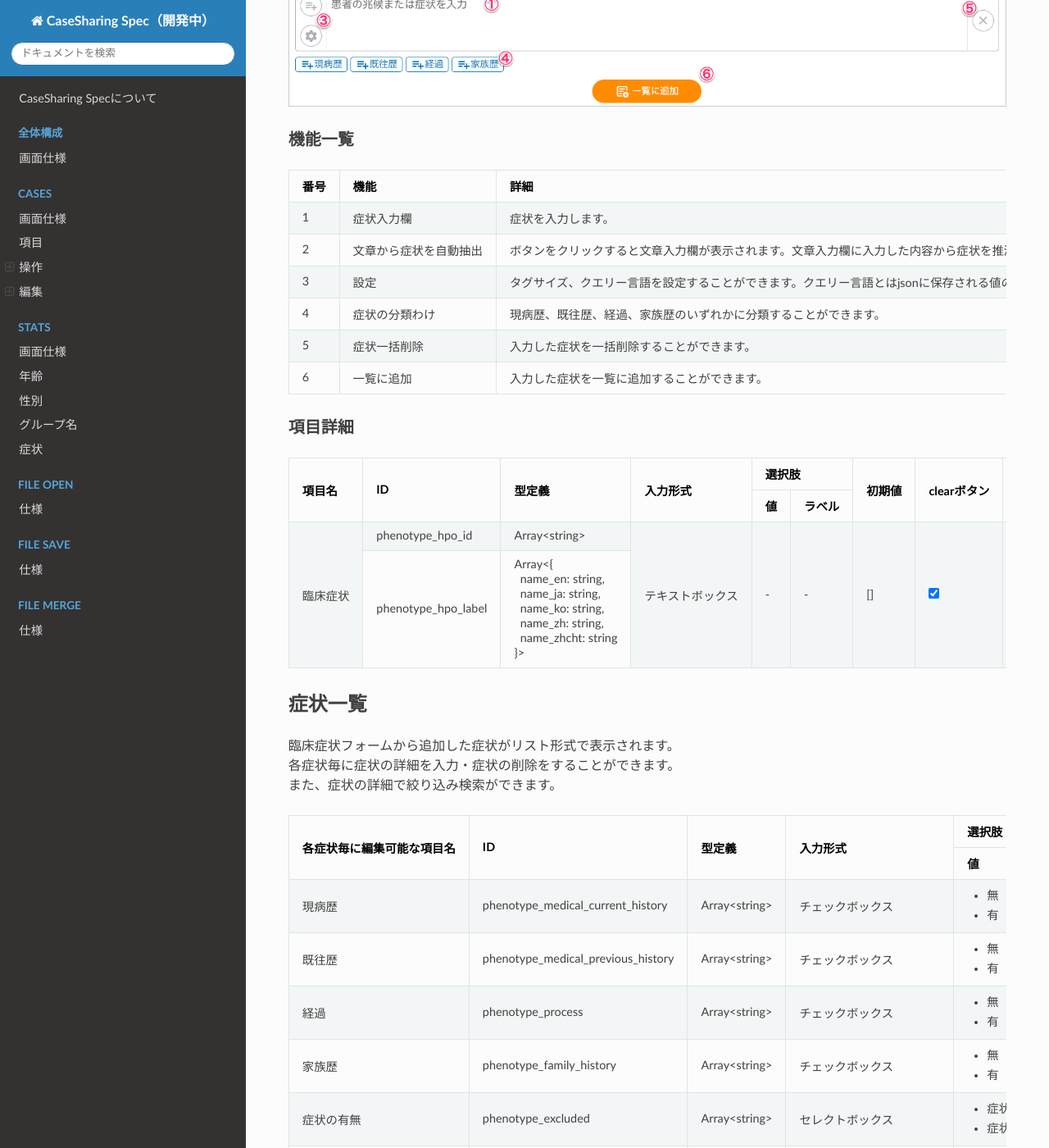
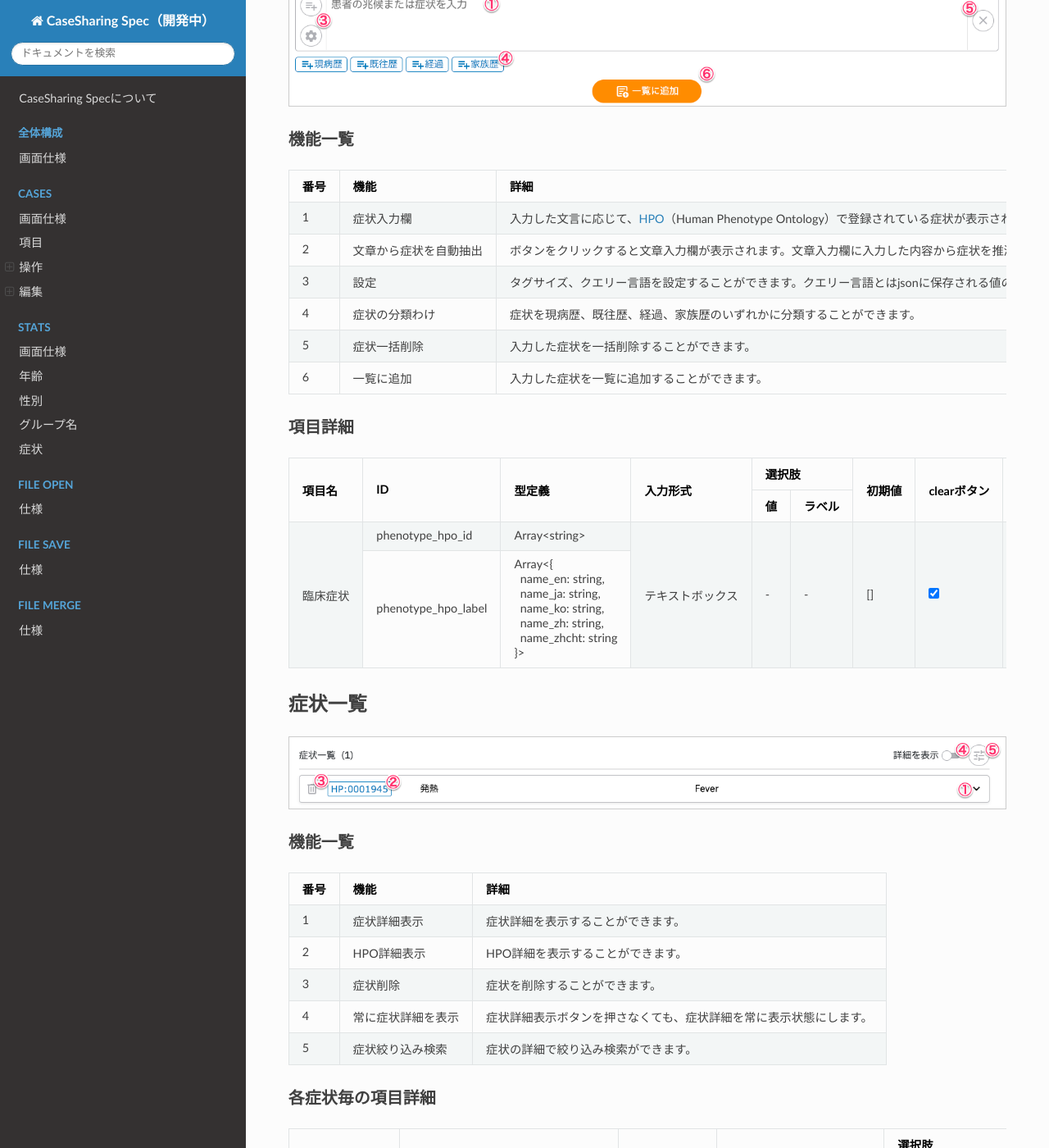
Before and after one commit to PubCaseFinder/pubcasefinder_spec, an MkDocs documentation site: the page built from docs/cases/edit/phenotype.md, in a window 1280 px wide and 1400 px high, scrolled down 541 px. Shown: the whole window at 82% size. Built offline with MkDocs 1.6.1, drawn with Linux system fonts in a browser that asks for light colours; nearby versions of some CDN libraries.

Commit message:
症状一覧の機能説明追加

```diff
--- a/docs/cases/edit/phenotype.md
+++ b/docs/cases/edit/phenotype.md
@@ -16,10 +16,10 @@
 <!-- prettier-ignore -->
 | 番号 | 機能 | 詳細 |
 | ---- | ---- | ---- |
-| 1 | 症状入力欄 | 症状を入力します。 |
-| 2 | 文章から症状を自動抽出 | ボタンをクリックすると文章入力欄が表示されます。文章入力欄に入力した内容から症状を推測して表示し、症状入力エリアに追加することができます。 |
+| 1 | 症状入力欄 | 入力した文言に応じて、[HPO](https://hpo.jax.org/)（Human Phenotype Ontology）で登録されている症状が表示され、症状を選択すると入力を確定し、タグとして表示されます。 |
+| 2 | 文章から症状を自動抽出 | ボタンをクリックすると文章入力欄が表示されます。文章入力欄に入力した内容から症状を推測して表示し、症状入力欄に追加することができます。 |
 | 3 | 設定 | タグサイズ、クエリー言語を設定することができます。クエリー言語とはjsonに保存される値の言語のことです。 |
-| 4 | 症状の分類わけ | 現病歴、既往歴、経過、家族歴のいずれかに分類することができます。 |
+| 4 | 症状の分類わけ | 症状を現病歴、既往歴、経過、家族歴のいずれかに分類することができます。 |
 | 5 | 症状一括削除 | 入力した症状を一括削除することができます。 |
 | 6 | 一覧に追加 | 入力した症状を一覧に追加することができます。 |
 
@@ -69,14 +69,25 @@
 
 ## 症状一覧 {: #clinical-symptom-list}
 
-臨床症状フォームから追加した症状がリスト形式で表示されます。<br />
-各症状毎に症状の詳細を入力・症状の削除をすることができます。<br />
-また、症状の詳細で絞り込み検索ができます。
+<img style="border: 1px solid #ccc" src="/assets/images/cases_edit_phenotype_list.png">
+
+### 機能一覧
+
+<!-- prettier-ignore -->
+| 番号 | 機能 | 詳細 |
+| ---- | ---- | ---- |
+| 1 | 症状詳細表示 | 症状詳細を表示することができます。 |
+| 2 | HPO詳細表示 | HPO詳細を表示することができます。 |
+| 3 | 症状削除 | 症状を削除することができます。 |
+| 4 | 常に症状詳細を表示 | 症状詳細表示ボタンを押さなくても、症状詳細を常に表示状態にします。 |
+| 5 | 症状絞り込み検索 | 症状の詳細で絞り込み検索ができます。 |
+
+### 各症状毎の項目詳細
 
 <table>
   <thead>
     <tr>
-      <th rowspan="2" class="text-vertical-align-middle">各症状毎に編集可能な項目名</th>
+      <th rowspan="2" class="text-vertical-align-middle">項目名</th>
       <th rowspan="2" class="text-vertical-align-middle">ID</th>
       <th rowspan="2" class="text-vertical-align-middle">型定義</th>
       <th rowspan="2" class="text-vertical-align-middle">入力形式</th>
```
Also changed, not shown: docs/assets/images/cases_edit_phenotype_list.png (added).
